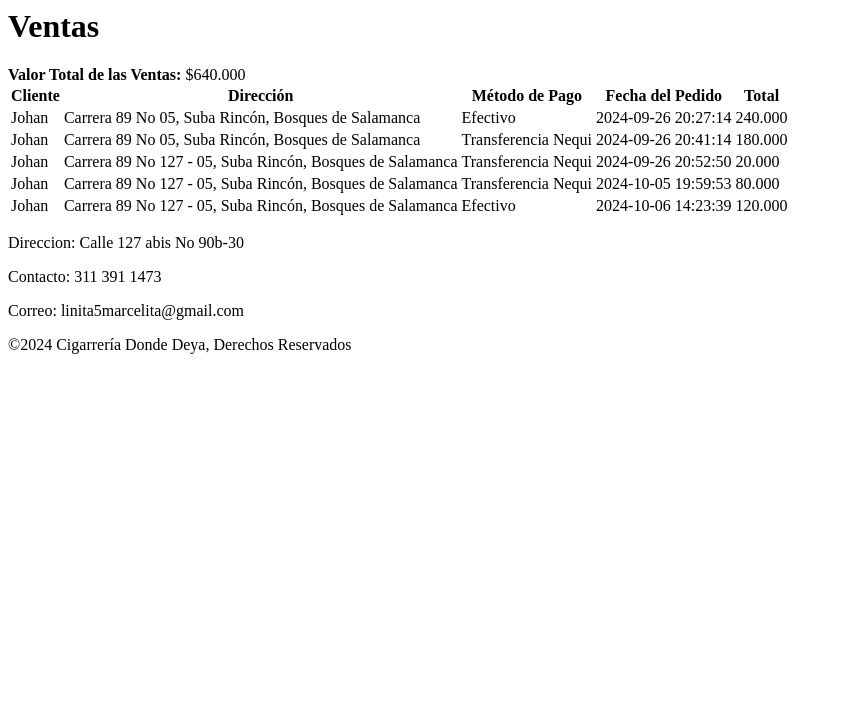
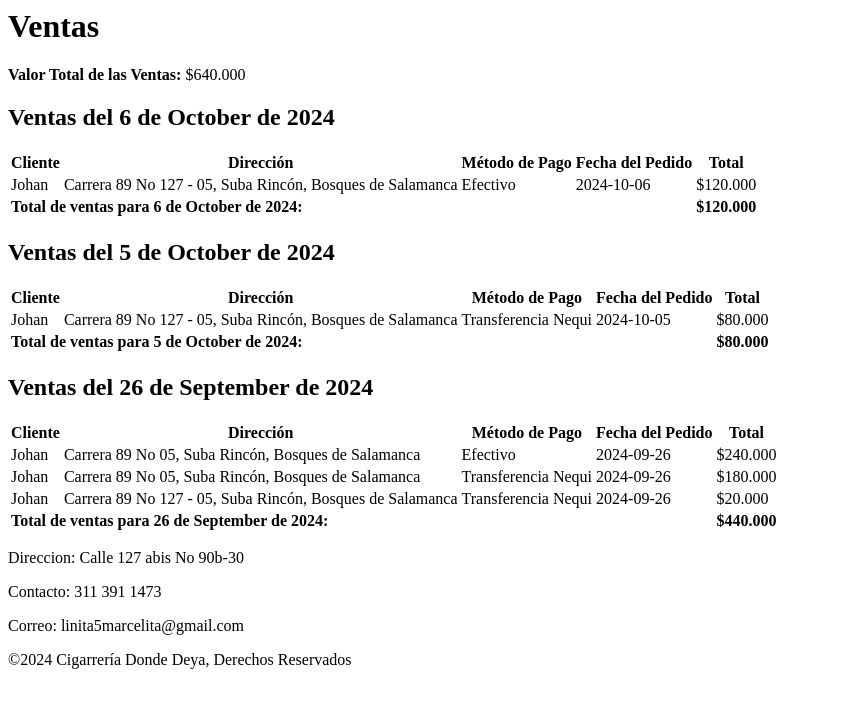
Before and after one commit to JohanRodriguez007/Proyecto-Donde-Deya-V2.2, a PHP site: template vistas/ventas.php in a window 1280 px wide. Shown: the top 708 px of the page, without its empty margins (0-842 px from the left). Run offline with PHP 8.4, Linux system fonts and the light colour scheme; data comes from the database, SQL or seed files in the repository; the template is opened without the code that fills it: most values are stand-ins (such as "Sample title", 1, 10 or a date in 2020).

Commit message:
Culminación de las funcionalidades del Proyecto
:D

```diff
--- a/vistas/aguardiente.php
+++ b/vistas/aguardiente.php
@@ -105,7 +105,7 @@ $mensaje_exito = isset($_GET['success']) ? htmlspecialchars($_GET['success']) :
                         <div class="d-flex justify-content-between align-items-center">
                         <div class="d-flex justify-content-center align-items-center">
                                 <form method="post" action="php/agregar_carrito.php" class="d-flex" onsubmit="return verificarLogin();">
-                                    <input type="hidden" name="vista_actual" value="vinos">
+                                    <input type="hidden" name="vista_actual" value="aguardiente">
                                     <input type="hidden" name="producto_id" value="<?php echo $row['producto_id']; ?>">
                                     <input type="number" name="cantidad" min="1" max="<?php echo $row['producto_stock']; ?>" value="1" required class="form-control mx-2" style="width: 80px;">
                                     <button type="submit" class="btn btn-success">Agregar al Carrito</button>
--- a/vistas/cerveza.php
+++ b/vistas/cerveza.php
@@ -105,7 +105,7 @@ $mensaje_exito = isset($_GET['success']) ? htmlspecialchars($_GET['success']) :
                         <div class="d-flex justify-content-between align-items-center">
                         <div class="d-flex justify-content-center align-items-center">
                                 <form method="post" action="php/agregar_carrito.php" class="d-flex" onsubmit="return verificarLogin();">
-                                    <input type="hidden" name="vista_actual" value="vinos">
+                                    <input type="hidden" name="vista_actual" value="cerveza">
                                     <input type="hidden" name="producto_id" value="<?php echo $row['producto_id']; ?>">
                                     <input type="number" name="cantidad" min="1" max="<?php echo $row['producto_stock']; ?>" value="1" required class="form-control mx-2" style="width: 80px;">
                                     <button type="submit" class="btn btn-success">Agregar al Carrito</button>
--- a/vistas/mecato.php
+++ b/vistas/mecato.php
@@ -105,7 +105,7 @@ $mensaje_exito = isset($_GET['success']) ? htmlspecialchars($_GET['success']) :
                         <div class="d-flex justify-content-between align-items-center">
                         <div class="d-flex justify-content-center align-items-center">
                                 <form method="post" action="php/agregar_carrito.php" class="d-flex" onsubmit="return verificarLogin();">
-                                    <input type="hidden" name="vista_actual" value="vinos">
+                                    <input type="hidden" name="vista_actual" value="mecato">
                                     <input type="hidden" name="producto_id" value="<?php echo $row['producto_id']; ?>">
                                     <input type="number" name="cantidad" min="1" max="<?php echo $row['producto_stock']; ?>" value="1" required class="form-control mx-2" style="width: 80px;">
                                     <button type="submit" class="btn btn-success">Agregar al Carrito</button>
--- a/vistas/ventas.php
+++ b/vistas/ventas.php
@@ -2,31 +2,66 @@
 // Incluir archivo de conexión
 require_once "./modelo/Utils.php"; // Incluir archivo de utilidades
 
+// Configurar la localización para que los meses se muestren en español
+setlocale(LC_TIME, 'es_ES.UTF-8', 'es_ES', 'Spanish_Spain', 'Spanish');
+
 // Obtener la conexión PDO
 $conn = Utils::conexion(); // Instanciar la conexión
 
+// Definir el número de registros por página
+$registros = 10; // Cambia esto según tu necesidad
+$pagina = isset($_GET['page']) ? (int)$_GET['page'] : 1; // Página actual
+$inicio = ($pagina > 0) ? (($pagina * $registros) - $registros) : 0; // Calcular el inicio
+
 try {
-    // Obtener las ventas
-    $sql = "SELECT v.venta_id, v.pedido_id, v.usuario_id, u.usuario_nombre, v.direccion, v.metodo_pago, v.fecha_pedido, v.total
+    // Obtener el total de ventas para paginación
+    $sql_total = "SELECT COUNT(venta_id) FROM ventas";
+    $stmt_total = $conn->prepare($sql_total);
+    $stmt_total->execute();
+    $total_ventas_count = (int)$stmt_total->fetchColumn(); // Total de registros
+
+    // Obtener las ventas agrupadas por día con paginación
+    $sql = "SELECT v.venta_id, v.pedido_id, v.usuario_id, u.usuario_nombre, v.direccion, v.metodo_pago, DATE(v.fecha_pedido) AS fecha_pedido, v.total
             FROM ventas v
-            JOIN usuario u ON v.usuario_id = u.usuario_id";
+            JOIN usuario u ON v.usuario_id = u.usuario_id
+            ORDER BY fecha_pedido DESC
+            LIMIT :inicio, :registros";
     $stmt = $conn->prepare($sql);
+    $stmt->bindParam(':inicio', $inicio, PDO::PARAM_INT);
+    $stmt->bindParam(':registros', $registros, PDO::PARAM_INT);
     $stmt->execute();
     $ventas = $stmt->fetchAll(PDO::FETCH_ASSOC);
 
-    // Consulta para obtener el total de todas las ventas
-    $sql_total = "SELECT SUM(total) AS total_ventas FROM ventas";
-    $stmt_total = $conn->prepare($sql_total);
-    $stmt_total->execute();
-    $resultado_total = $stmt_total->fetch(PDO::FETCH_ASSOC);
+    // Obtener el valor total de todas las ventas
+    $sql_total_sum = "SELECT SUM(total) AS total_ventas FROM ventas";
+    $stmt_total_sum = $conn->prepare($sql_total_sum);
+    $stmt_total_sum->execute();
+    $resultado_total = $stmt_total_sum->fetch(PDO::FETCH_ASSOC);
 
     // Obtener el valor total de ventas
     $total_ventas = $resultado_total['total_ventas'];
+
+    // Agrupar las ventas por día y calcular el total de cada día
+    $ventas_por_fecha = [];
+    foreach ($ventas as $venta) {
+        $fecha = $venta['fecha_pedido']; // Ya solo contiene la fecha sin la hora
+        if (!isset($ventas_por_fecha[$fecha])) {
+            $ventas_por_fecha[$fecha] = [
+                'ventas' => [],
+                'total_ventas_dia' => 0
+            ];
+        }
+        $ventas_por_fecha[$fecha]['ventas'][] = $venta;
+        $ventas_por_fecha[$fecha]['total_ventas_dia'] += $venta['total'];
+    }
 
 } catch (PDOException $e) {
     echo '<div class="message_error">Error al obtener las ventas: ' . $e->getMessage() . '</div>';
     exit();
 }
+
+// Calcular el número total de páginas
+$Npaginas = ceil($total_ventas_count / $registros);
 ?>
 
 <body>
@@ -38,7 +73,13 @@ try {
             <strong>Valor Total de las Ventas:</strong> $<?php echo number_format($total_ventas, 3); ?>
         </div>
 
-        <?php if (count($ventas) > 0): ?>
+        <?php if (!empty($ventas_por_fecha)): ?>
+            <?php foreach ($ventas_por_fecha as $fecha => $data): ?>
+                <?php
+                // Convertir la fecha al formato "7 de octubre de 2024"
+                $fecha_formateada = strftime('%e de %B de %Y', strtotime($fecha));
+                ?>
+                <h2 class="subtitle custom-subtitle">Ventas del <?php echo htmlspecialchars($fecha_formateada); ?></h2>
                 <table class="table is-striped is-bordered is-hoverable">
                     <thead>
                         <tr>
@@ -50,25 +91,46 @@ try {
                         </tr>
                     </thead>
                     <tbody>
-                    <?php foreach ($ventas as $venta): ?>
+                        <?php foreach ($data['ventas'] as $venta): ?>
                             <tr>
                                 <td><?php echo htmlspecialchars($venta['usuario_nombre']); ?></td>
                                 <td><?php echo htmlspecialchars($venta['direccion']); ?></td>
                                 <td><?php echo htmlspecialchars($venta['metodo_pago']); ?></td>
                                 <td><?php echo htmlspecialchars($venta['fecha_pedido']); ?></td>
-                            <td><?php echo number_format($venta['total'], 3); ?></td>
+                                <td>$<?php echo number_format($venta['total'], 3); ?></td>
                             </tr>
                         <?php endforeach; ?>
                     </tbody>
+                    <tfoot>
+                        <tr>
+                            <td colspan="4" class="has-text-right"><strong>Total de ventas para <?php echo htmlspecialchars($fecha_formateada); ?>:</strong></td>
+                            <td><strong>$<?php echo number_format($data['total_ventas_dia'], 3); ?></strong></td>
+                        </tr>
+                    </tfoot>
                 </table>
+            <?php endforeach; ?>
         <?php else: ?>
             <div class="notification is-info">
                 No hay ventas para mostrar.
             </div>
         <?php endif; ?>
+
+        <!-- Generar el paginador -->
+        <?php if ($Npaginas > 1): ?>
+            <nav class="pagination" role="navigation" aria-label="pagination">
+                <a class="pagination-previous" href="<?php echo "index.php?vista=ventas&page=" . max(1, $pagina - 1); ?>">Anterior</a>
+                <a class="pagination-next" href="<?php echo "index.php?vista=ventas&page=" . min($Npaginas, $pagina + 1); ?>">Siguiente</a>
+                <ul class="pagination-list">
+                    <?php for ($i = 1; $i <= $Npaginas; $i++): ?>
+                        <li>
+                            <a class="pagination-link <?php echo ($i == $pagina) ? 'is-current' : ''; ?>" href="<?php echo "index.php?vista=ventas&page=$i"; ?>"><?php echo $i; ?></a>
+                        </li>
+                    <?php endfor; ?>
+                </ul>
+            </nav>
+        <?php endif; ?>
     </div>
 
     <?php require_once "./inc/footer.php"; ?>
-
 </body>
 </html>
--- a/vistas/whiskey.php
+++ b/vistas/whiskey.php
@@ -105,7 +105,7 @@ $mensaje_exito = isset($_GET['success']) ? htmlspecialchars($_GET['success']) :
                         <div class="d-flex justify-content-between align-items-center">
                         <div class="d-flex justify-content-center align-items-center">
                                 <form method="post" action="php/agregar_carrito.php" class="d-flex" onsubmit="return verificarLogin();">
-                                    <input type="hidden" name="vista_actual" value="vinos">
+                                    <input type="hidden" name="vista_actual" value="whiskey">
                                     <input type="hidden" name="producto_id" value="<?php echo $row['producto_id']; ?>">
                                     <input type="number" name="cantidad" min="1" max="<?php echo $row['producto_stock']; ?>" value="1" required class="form-control mx-2" style="width: 80px;">
                                     <button type="submit" class="btn btn-success">Agregar al Carrito</button>
```
Also changed, not shown: vistas/product_list.php (+24 -13 lines). Lines whose indentation alone changed are shown as unchanged.
